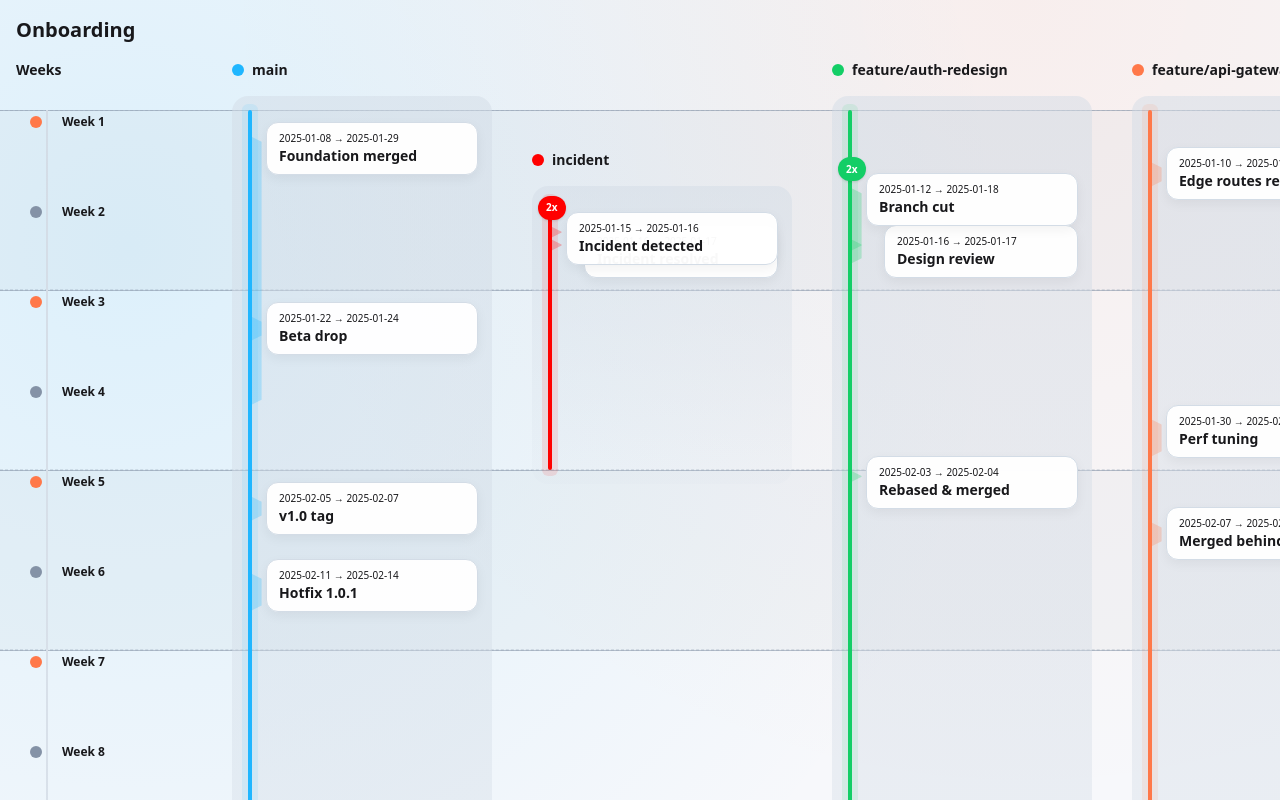
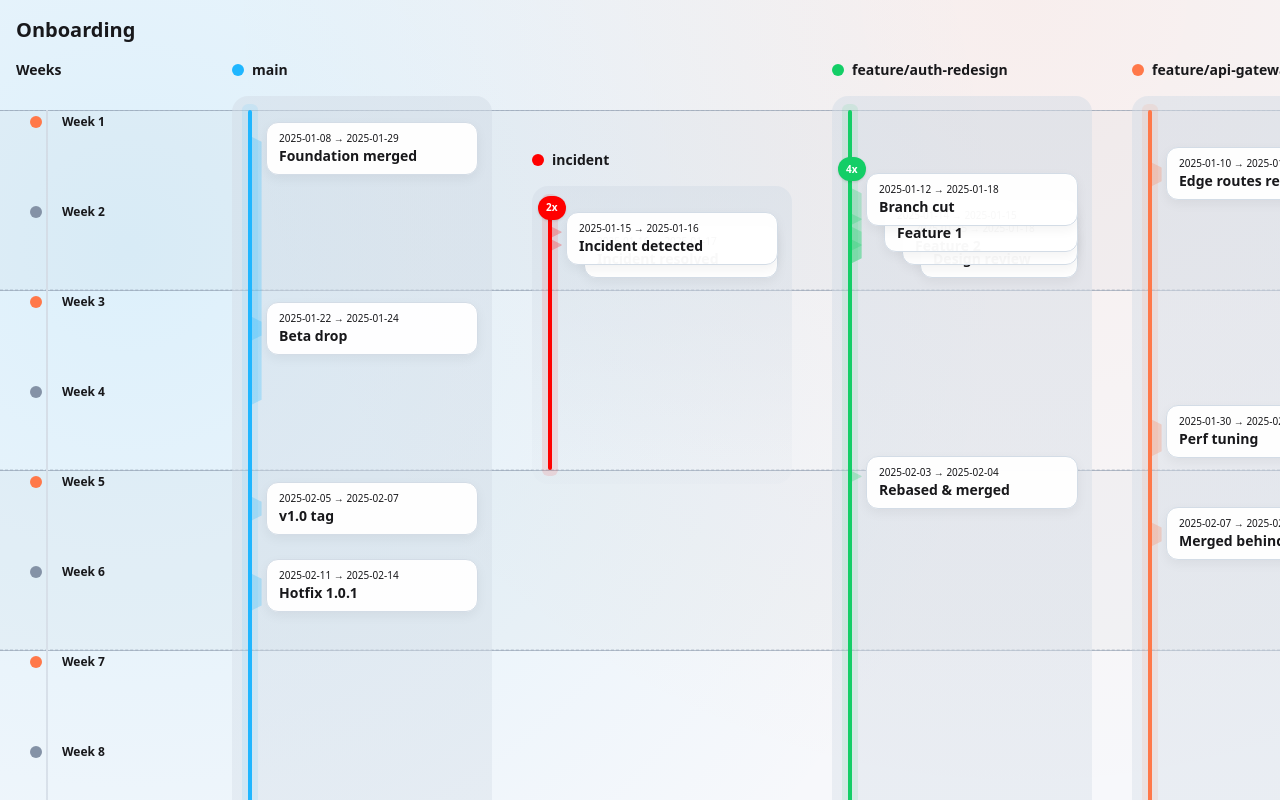
Before and after one commit to onion2k/timelines, a React (Vite) app: page / in a window 1280 px wide. Shown: the top 800 px of the page. Built offline with nearby package versions, Linux system fonts and the light colour scheme.

Commit message:
Added example of 4x multiple work items

```diff
--- a/src/App.tsx
+++ b/src/App.tsx
@@ -73,6 +73,20 @@ const branchTracks: MultiLineTimelineTrack[] = [
         endAt: '2025-01-18',
       },
       {
+        id: 'auth-feature-1',
+        title: 'Feature 1',
+        annotation: '',
+        at: '2025-01-14',
+        endAt: '2025-01-15',
+      },
+      {
+        id: 'auth-feature-2',
+        title: 'Feature 2',
+        annotation: '',
+        at: '2025-01-15',
+        endAt: '2025-01-18',
+      },
+      {
         id: 'auth-review',
         title: 'Design review',
         annotation: '',
```
